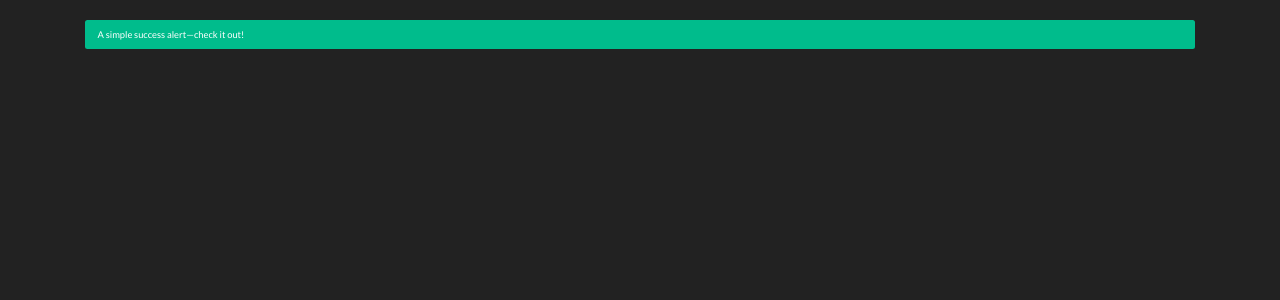
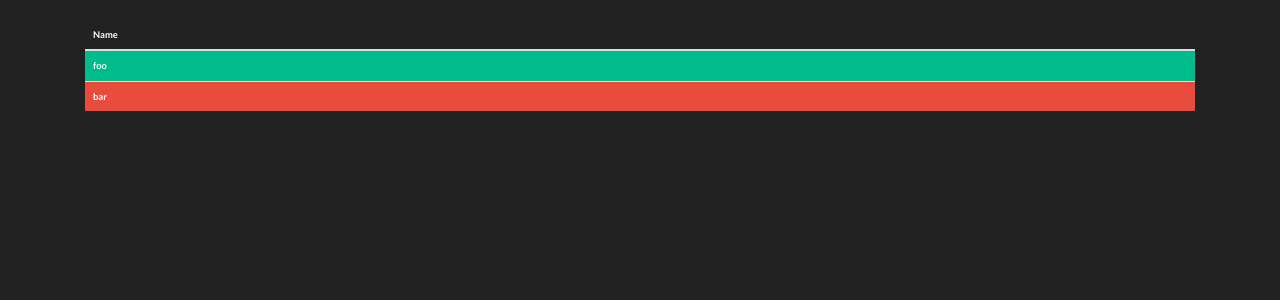
Before and after one commit to averycrespi/statice, a Flask app: page / in a window 1280 px wide. Shown: the part 72-372 px from the top of the page. Run offline with Flask 2, Linux system fonts and the light colour scheme; lists and menus that the app fills with data are empty; some libraries are stand-ins or nearby versions.

Commit message:
Add table to dashboard

```diff
--- a/app/core/routes.py
+++ b/app/core/routes.py
@@ -6,4 +6,8 @@ from app.core import bp
 @bp.route("/")
 @bp.route("/dashboard")
 def dashboard():
-    return render_template("dashboard.html")
+    checks = {
+        "foo": True,
+        "bar": False,
+    }
+    return render_template("dashboard.html", checks=checks)
--- a/app/templates/dashboard.html
+++ b/app/templates/dashboard.html
@@ -1,5 +1,18 @@
 {% extends "base.html" %}
 
 {% block app_content %}
-	<div class="alert alert-success" role="alert">A simple success alert—check it out!</div>
+    <table class="table">
+        <thead>
+            <tr>
+                <th scope="col">Name</th>
+            </tr>
+        </thead>
+        <tbody>
+            {% for name, ok in checks.items() %}
+                <tr class="{% if ok %}table-success{% else %}table-danger{% endif %}">
+                    <th scope="row">{{ name }}</th>
+                </tr>
+            {% endfor %}
+        </tbody>
+    </table>
 {% endblock %}
```
